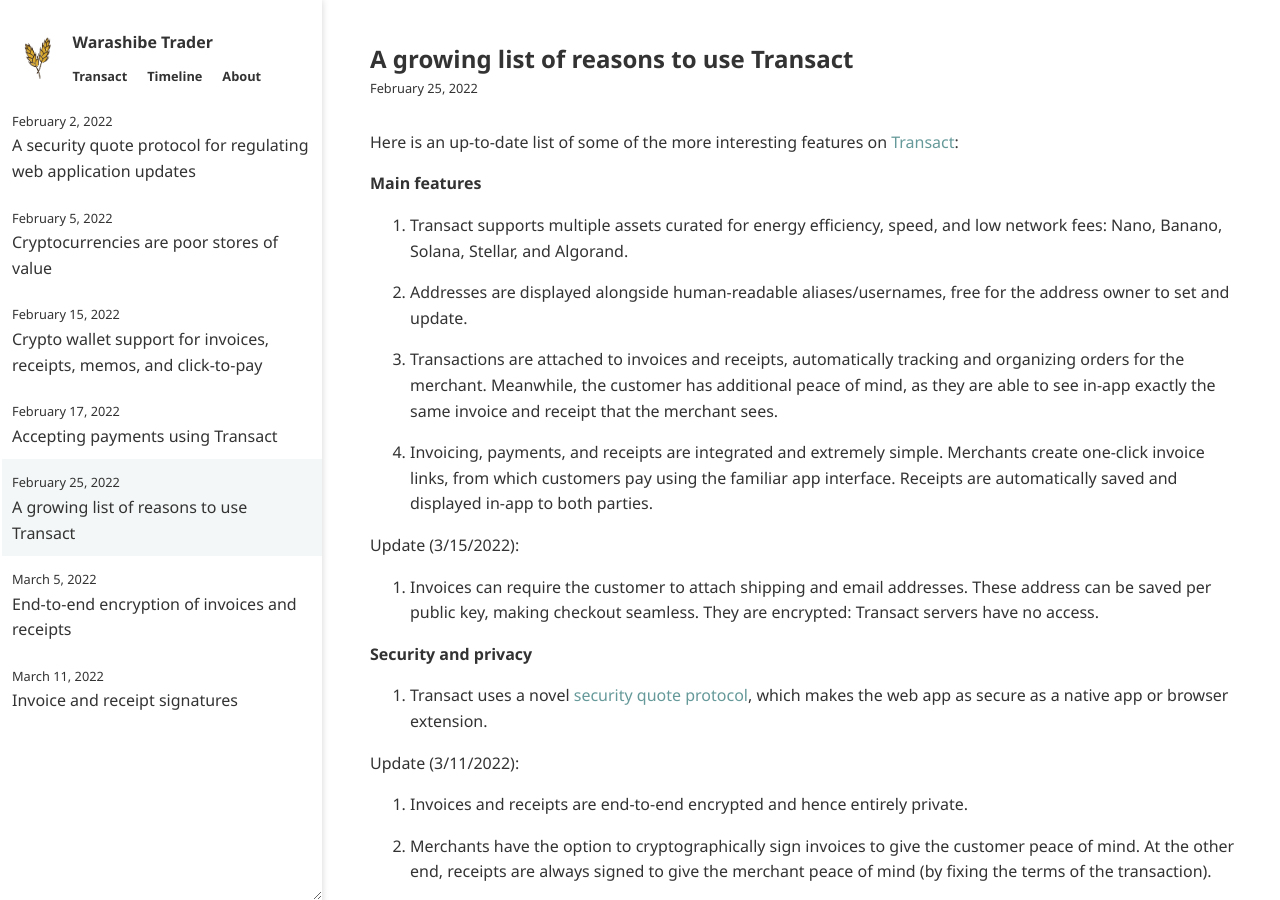
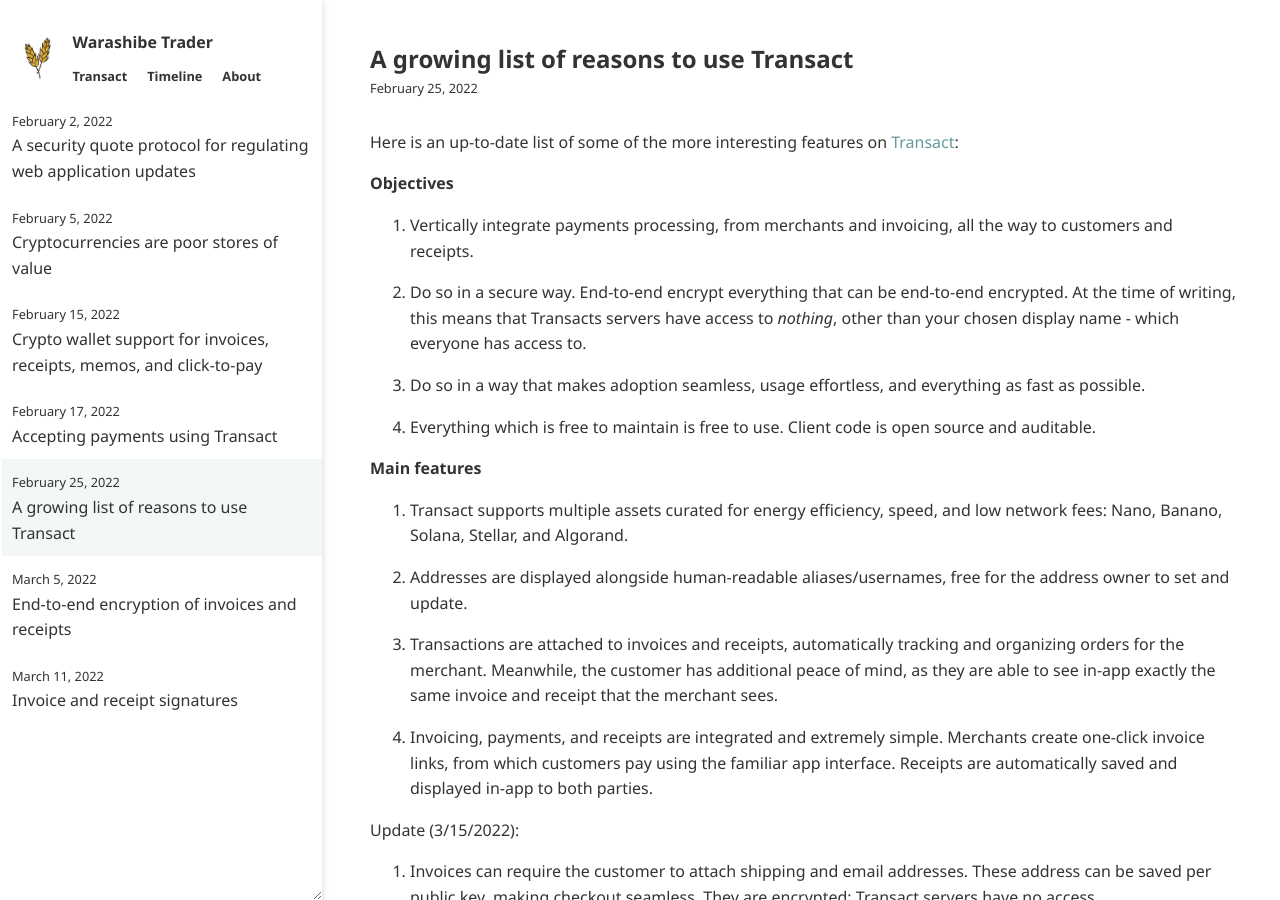
Before and after one commit to warashibetrader/warashibetrader.github.io, a Jekyll site: the page built from _posts/2022-02-25-feature-list.md, in a window 1280 px wide and 900 px high. Built offline with Jekyll 4.4.1, drawn with Linux system fonts in a browser that asks for light colours.

Commit message:
Update 2022-02-25-feature-list.md

```diff
--- a/_posts/2022-02-25-feature-list.md
+++ b/_posts/2022-02-25-feature-list.md
@@ -3,6 +3,20 @@
 ---
 
 Here is an up-to-date list of some of the more interesting features on [Transact](https://transactcc.github.io/):
+
+#### Objectives
+
+1. Vertically integrate payments processing, from merchants and invoicing, all the way to customers and receipts.
+
+2. Do so in a secure way. End-to-end encrypt everything that can be end-to-end encrypted. At the time of writing, this means that Transacts servers have access to _nothing_, other than your chosen display name - which everyone has access to.
+
+3. Do so in a way that makes adoption seamless, usage effortless, and everything as fast as possible.
+
+4. Everything which is free to maintain is free to use. Client code is open source and auditable.
+
+
+
+
 
 #### Main features
 
```
